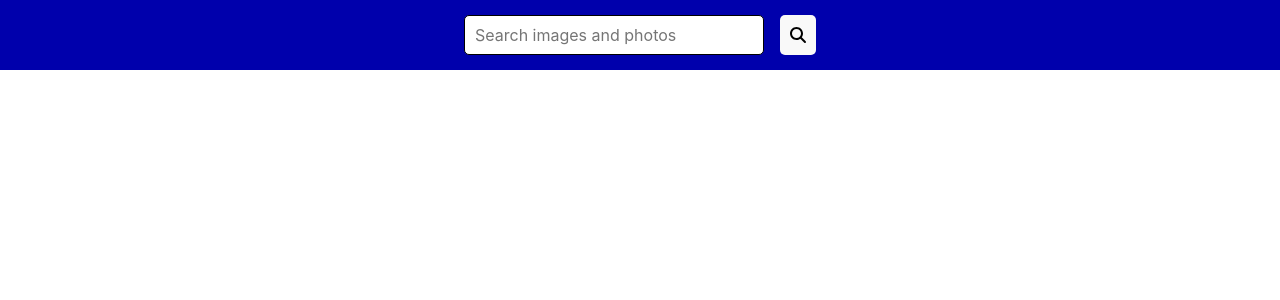
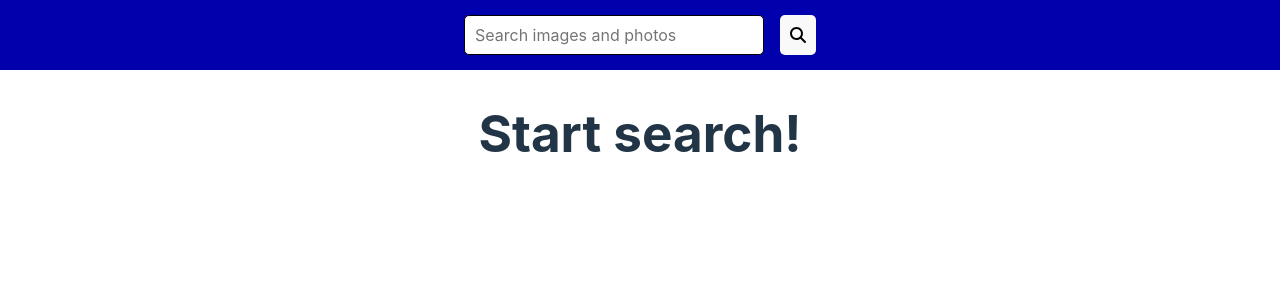
Before and after one commit to Arsenkats/goit-react-hw-04, a React (Vite) app: page / in a window 1280 px wide. Shown: the top 300 px of the page. Built offline with nearby package versions, Linux system fonts and the light colour scheme.

Commit message:
add page h1

```diff
--- a/src/App.jsx
+++ b/src/App.jsx
@@ -7,6 +7,7 @@ import { toast } from "react-toastify";
 import "react-toastify/dist/ReactToastify.css";
 import { ToastContainer } from "react-toastify";
 import LoadMoreBtn from "./components/LoadMoreBtn/LoadMoreBtn";
+import Zaglushka from "./components/Zaglushka/Zaglushka";
 
 const App = () => {
   const [images, setImages] = useState([]);
@@ -45,7 +46,7 @@ const App = () => {
     <>
       <Header setSearchValue={setSearchValue} />
       {isSearching && <Loader />}
-      {!isSearching && images.length === 0 && <p></p>}
+      {!isSearching && images.length === 0 && <Zaglushka />}
       <ImageGallery images={images} />
       <ToastContainer />
       {images.length > 0 && <LoadMoreBtn handleChangePage={handleChangePage} />}
--- /dev/null
+++ b/src/components/Zaglushka/Zaglushka.jsx
@@ -0,0 +1,10 @@
+import css from "./Zaglushka.module.css";
+const Zaglushka = () => {
+  return (
+    <div className={css.pageHeaderContainer}>
+      <h1 className={css.pageHeader}>Start search!</h1>
+    </div>
+  );
+};
+
+export default Zaglushka;
--- /dev/null
+++ b/src/components/Zaglushka/Zaglushka.module.css
@@ -0,0 +1,3 @@
+.pageHeader{
+    text-align: center;
+}
```
